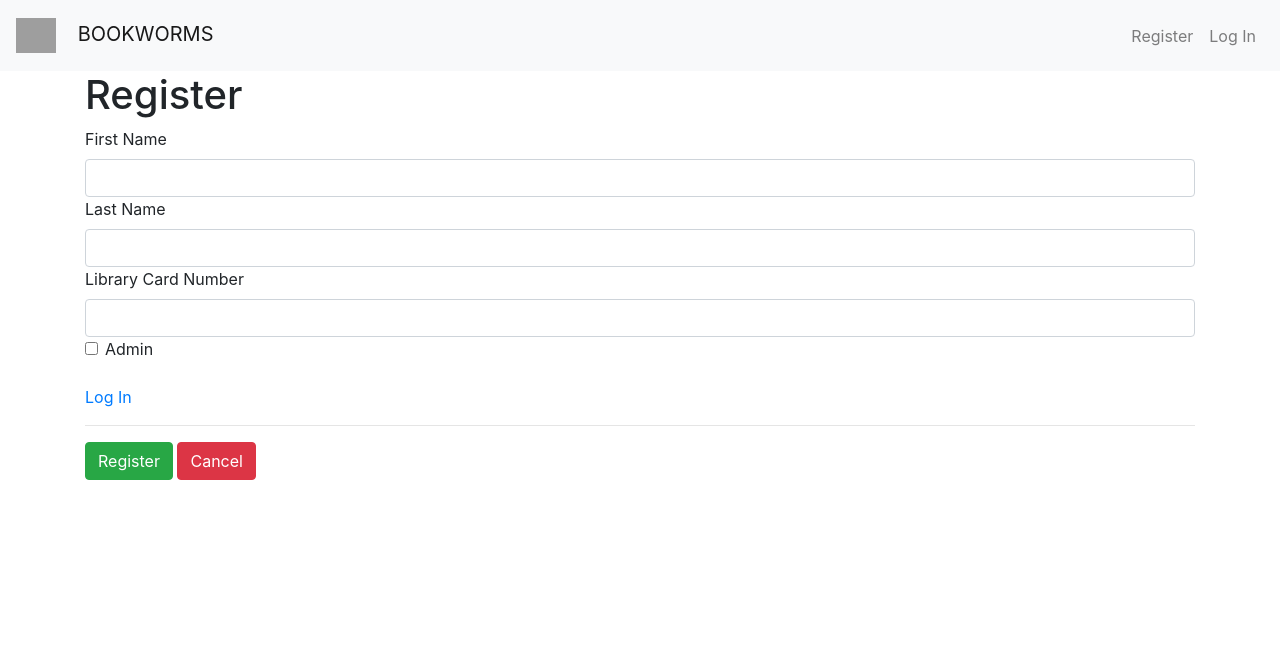
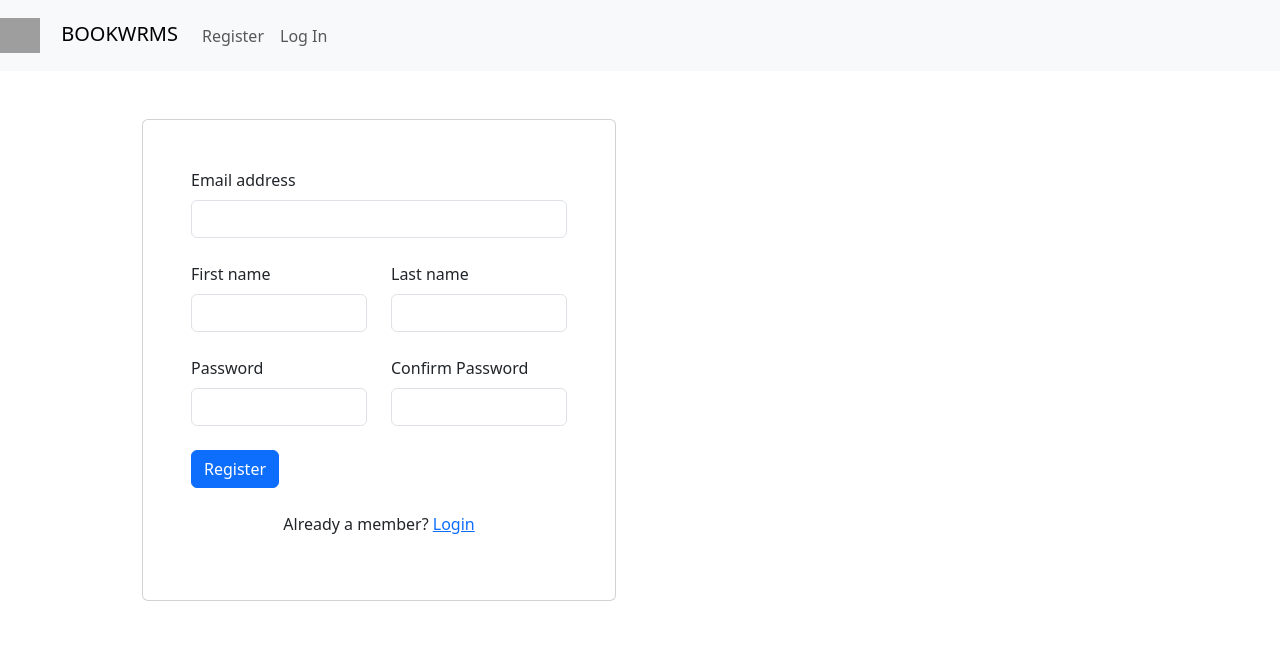
Before and after one commit to Ubiquitouskiwi/BOOKWRMS, a Flask app: page /auth/register in a window 1280 px wide. Shown: the top 648 px of the page. Run offline with Flask 3, Linux system fonts and the light colour scheme; some libraries are stand-ins or nearby versions; grey boxes are pictures that could not be loaded.

Commit message:
Upgraded to Bootstrap 5, Added brand tootip, changed info collected for registration

```diff
--- a/flaskr/static/index.js
+++ b/flaskr/static/index.js
@@ -7,18 +7,18 @@ function openCam() {
     allMediaDevices.getUserMedia({
         video: true
     })
-    .then(function(vidStream) {
+        .then(function (vidStream) {
             var video = document.getElementById('videoCam');
             if ("srcObject" in video) {
                 video.srcObject = vidStream;
             } else {
                 video.src = window.URL.createObjectURL(vidStream);
             }
-        video.onloadedmetadata = function(e) {
+            video.onloadedmetadata = function (e) {
                 video.play();
             };
         })
-    .catch(function(e) {
+        .catch(function (e) {
             console.log(e.name + ": " + e.message);
         });
 }
@@ -60,7 +60,7 @@ function decodeContinuously(codeReader, selectedDeviceId) {
     })
 }
 
-window.addEventListener('load', function() {
+window.addEventListener('load', function () {
     let selectedDeviceId;
     const codeReader = new ZXing.BrowserMultiFormatReader();
     console.log('ZXing code reader initialized');
@@ -107,3 +107,8 @@ window.addEventListener('load', function() {
             console.err(err);
         })
 })
+
+var tooltipTriggerList = [].slice.call(document.querySelectorAll('[data-bs-toggle="tooltip"]'))
+var tooltipList = tooltipTriggerList.map(function (tooltipTriggerEl) {
+    return new bootstrap.Tooltip(tooltipTriggerEl)
+})
--- a/flaskr/static/style.css
+++ b/flaskr/static/style.css
@@ -1,2 +1,2 @@
-@import url("https://stackpath.bootstrapcdn.com/bootstrap/4.3.1/css/bootstrap.min.css");
+@import url("https://cdn.jsdelivr.net/npm/bootstrap@5.3.2/dist/css/bootstrap.min.css");
 @import url("https://cdn.jsdelivr.net/npm/bootstrap-icons@1.10.4/font/bootstrap-icons.css");
--- a/flaskr/templates/auth/register.html
+++ b/flaskr/templates/auth/register.html
@@ -1,28 +1,75 @@
 {% extends 'base.html' %}
 
-{% block header %}
-<h1>{% block title %}Register{% endblock %}</h1>
-{% endblock %}
+
+{% block title %}Register{% endblock %}
+
 
 {% block content %}
+<!-- Section: Design Block -->
+<section class="">
+    <!-- Jumbotron -->
+    <div class="px-4 py-5 px-md-5 text-center text-lg-start">
+        <div class="container">
+            <div class="row gx-lg-5 align-items-center">
+                <div class="col-lg-6 mb-5 mb-lg-0">
+                    <div class="card">
+                        <div class="card-body py-5 px-md-5">
+                            <form>
+                                <!-- Email Input -->
+                                <div class="form-outline mb-4">
+                                    <label class="form-label" for="email">Email address</label>
+                                    <input type="email" id="email" class="form-control" />
+                                </div>
 
-<div class="mb-3">
-    <form method="post">
-        <label class="form-label" for="first_name">First Name</label>
-        <input class="form-control" name="first_name" id="first_name" required>
-        <label class="form-label" for="last_name">Last Name</label>
-        <input class="form-control" name="last_name" id="last_name" required>
-        <label class="form-label" for="library_card_number">Library Card Number</label>
-        <input class="form-control" name="library_card_number" id="library_card_number" required>
-        <div class="form-check">
-            <input class="form-check-input" type="checkbox" name="is_admin" id="is_admin">
-            <label class="form-check-label" for="is_admin">Admin</label>
+                                <!-- First and Last Name -->
+                                <div class="row">
+                                    <div class="col-md-6 mb-4">
+                                        <div class="form-outline">
+                                            <label class="form-label" for="first_name">First name</label>
+                                            <input type="text" id="first_name" class="form-control" />
+                                        </div>
+                                    </div>
+                                    <div class="col-md-6 mb-4">
+                                        <div class="form-outline">
+                                            <label class="form-label" for="last_name">Last name</label>
+                                            <input type="text" id="last_name" class="form-control" />
+                                        </div>
+                                    </div>
+                                </div>
+
+                                <!-- Password and Confirm Password -->
+                                <div class="row">
+                                    <div class="col-md-6 mb-4">
+                                        <div class="form-outline">
+                                            <label class="form-label" for="email">Password</label>
+                                            <input type="password" id="email" class="form-control" />
+                                        </div>
+                                    </div>
+                                    <div class="col-md-6 mb-4">
+                                        <div class="form-outline">
+                                            <label class="form-label" for="confirm_password">Confirm Password</label>
+                                            <input type="password" id="confirm_password" class="form-control" />
+                                        </div>
+                                    </div>
+                                </div>
+
+                                <!-- Submit Button -->
+                                <button type="submit" class="btn btn-primary btn-block mb-4">
+                                    Register
+                                </button>
+
+                                <!-- Login -->
+                                <div class="text-center">
+                                    <p>Already a member? <a href="{{ url_for('auth.login') }}">Login</a> </p>
+                                </div>
+                            </form>
+                        </div>
+                    </div>
+                </div>
+            </div>
         </div>
-        <br>
-        <a href="{{ url_for('auth.login') }}">Log In</a>
-        <hr>
-        <input class="btn btn-success" type="submit" value="Register">
-        <input class="btn btn-danger" type="button" onclick="window.location.href = '/'; return false;" value="Cancel">
-    </form>
-</div>
+    </div>
+    <!-- Jumbotron -->
+</section>
+
 {% endblock %}
--- a/flaskr/templates/base.html
+++ b/flaskr/templates/base.html
@@ -1,16 +1,17 @@
 <!DOCTYPE html>
 
 <head>
-    <title>{% block title %}{% endblock %} - BOOKWORMS</title>
+    <title>{% block title %}{% endblock %} | BOOKWRMS</title>
     <link rel="stylesheet" href="{{ url_for('static', filename='style.css') }}">
 </head>
 
 <body>
     <nav class="navbar navbar-expand-sm navbar-light bg-light sticky-top" role="navigation" aria-current="page">
-        <a class="navbar-brand" href="/">
+        <a class="navbar-brand" href="/" data-bs-toggle="tooltip" data-bs-html="true"
+            title="<u>B</u>ecca's <u>O</u>nline <u>O</u>rganized <u>K</u>nowledge <u>W</u>arehouse and <u>R</u>esource <u>M</u>anagement <u>S</u>ystem">
             <img class="navbar-brand" style="height:45px; width:40px;"
                 src="https://www.vhv.rs/dpng/d/468-4689561_library-clipart-bookworm-reading-log-clip-art-hd.png">
-                {% if g.user %}Welcome, {{ g.user['first_name'].capitalize() }}!{% else %} BOOKWORMS {% endif %}
+            {% if g.user %}Welcome, {{ g.user['first_name'].capitalize() }}!{% else %} BOOKWRMS {% endif %}
             </img>
 
         </a>
@@ -31,7 +32,8 @@
             {% endif %}
             <ul class="navbar-nav ml-auto mb-2 mb-lg-0">
                 {% if g.user %}
-                <li class="nav-item"><a class="nav-link text-danger" href="{{ url_for('auth.logout') }}">Log Out</a>                </li>
+                <li class="nav-item"><a class="nav-link text-danger" href="{{ url_for('auth.logout') }}">Log Out</a>
+                </li>
                 {% else %}
                 <li class="nav-item"><a class="nav-link" href="{{ url_for('auth.register') }}">Register</a></li>
                 <li class="nav-item"><a class="nav-link" href="{{ url_for('auth.login') }}">Log In</a></li>
@@ -56,12 +58,12 @@
     <script src="https://cdnjs.cloudflare.com/ajax/libs/popper.js/1.14.7/umd/popper.min.js"
         integrity="sha384-UO2eT0CpHqdSJQ6hJty5KVphtPhzWj9WO1clHTMGa3JDZwrnQq4sF86dIHNDz0W1"
         crossorigin="anonymous"></script>
-    <script src="https://stackpath.bootstrapcdn.com/bootstrap/4.3.1/js/bootstrap.min.js"
-        integrity="sha384-JjSmVgyd0p3pXB1rRibZUAYoIIy6OrQ6VrjIEaFf/nJGzIxFDsf4x0xIM+B07jRM"
+    <script src="https://cdn.jsdelivr.net/npm/bootstrap@5.3.2/dist/js/bootstrap.bundle.min.js"
+        integrity="sha384-C6RzsynM9kWDrMNeT87bh95OGNyZPhcTNXj1NW7RuBCsyN/o0jlpcV8Qyq46cDfL"
         crossorigin="anonymous"></script>
 
-        <!--Local javascript-->
-        <script src="../static/index.js"></script>
+    <!--Local javascript-->
+    <script src="../static/index.js"></script>
 </body>
 
 </html>
```
Also changed, not shown: flaskr/templates/auth/login.html (+57 -15 lines). Lines whose indentation alone changed are shown as unchanged.
